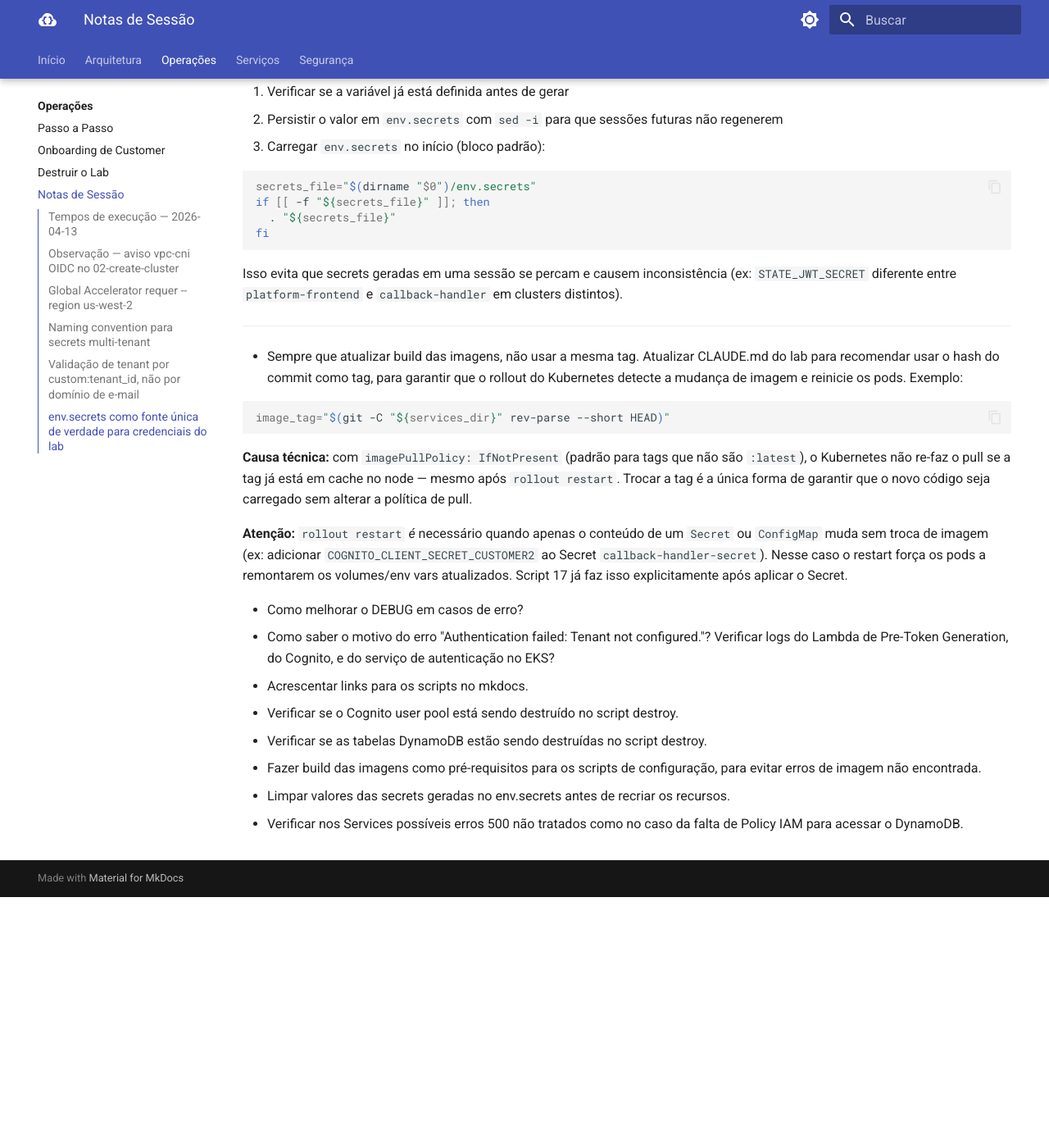
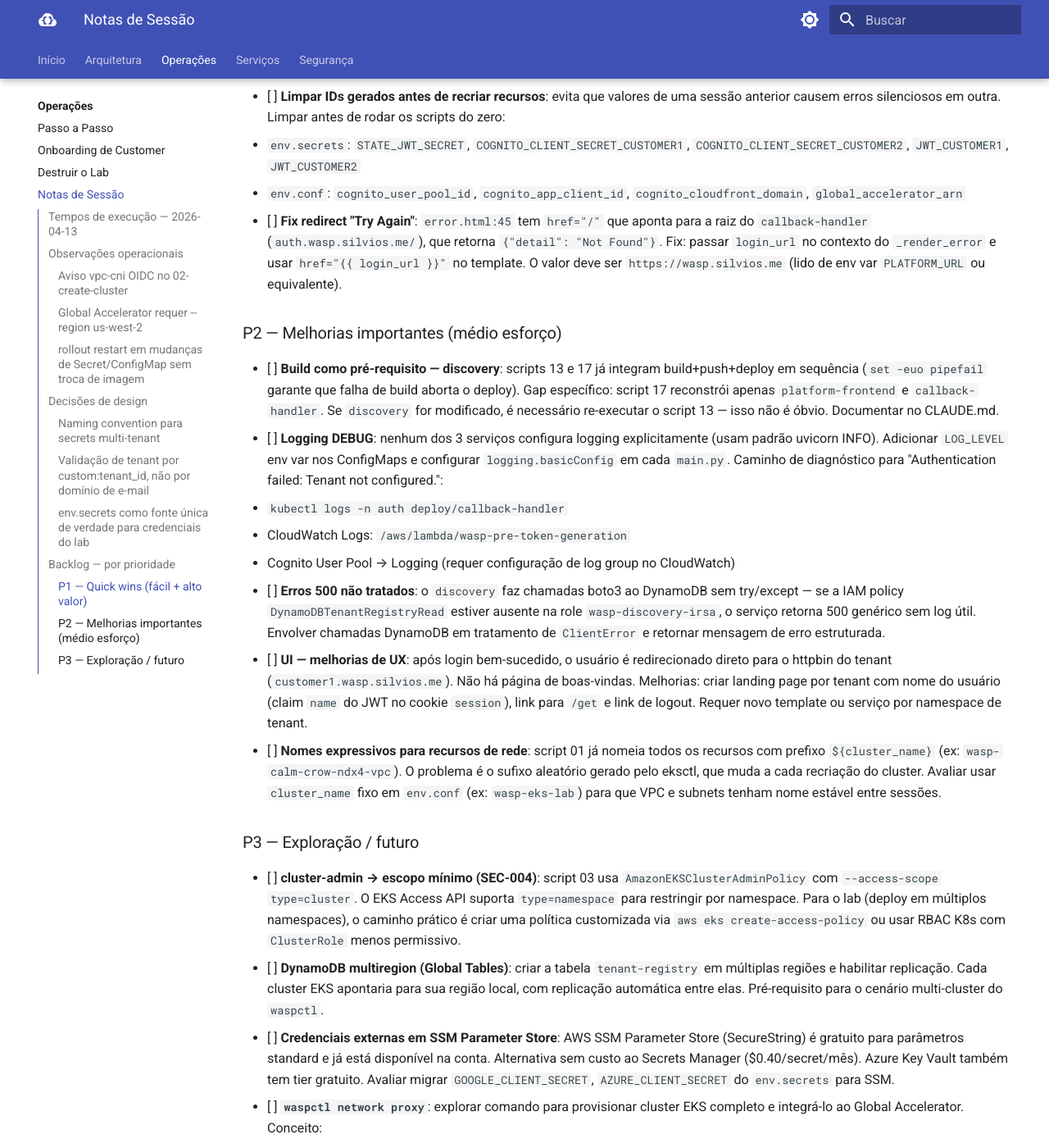
Before and after one commit to smsilva/aws-saas-platform, an MkDocs documentation site: the page built from docs/notes.md, in a window 1280 px wide and 1400 px high, scrolled down 3796 px. Shown: the whole window at 82% size. Built offline with MkDocs 1.6.1 and Material for MkDocs 9.7.7, drawn with Linux system fonts in a browser that asks for light colours; before the commit the page ends 4890 px from its top, so only the background shows below that; some of the changed text lies outside the part shown.

Commit message:
docs(lab/aws/eks/docs/notes.md): enrich backlog with specific technical context
Co-Authored-By: Claude Opus 4.6 <noreply@anthropic.com>

````diff
--- a/docs/notes.md
+++ b/docs/notes.md
@@ -27,7 +27,11 @@
 
 Gargalos: `02-create-cluster` (~15min, dominado pelo CloudFormation do eksctl) e `01-create-vpc` (~3min, aguardando NAT Gateway).
 
-## Observação — aviso vpc-cni OIDC no `02-create-cluster`
+---
+
+## Observações operacionais
+
+### Aviso vpc-cni OIDC no `02-create-cluster`
 
 O eksctl emitiu um aviso durante a criação do cluster:
 
@@ -39,9 +43,7 @@ for "vpc-cni" addon is via pod identity associations
 
 O script `03-configure-access` cria o OIDC provider logo depois e o eksctl atualiza o addon `vpc-cni` com o CloudFormation stack `eksctl-...-addon-vpc-cni` automaticamente. Na prática não causou problema nesta execução. Monitorar se em versões futuras do eksctl o addon `vpc-cni` precisar de intervenção manual.
 
----
-
-## Global Accelerator requer `--region us-west-2`
+### Global Accelerator requer `--region us-west-2`
 
 O serviço AWS Global Accelerator é global e seu endpoint de API é exclusivamente `globalaccelerator.amazonaws.com` — sem sufixo regional. Ao passar `--region us-east-1`, a AWS CLI tenta `globalaccelerator.us-east-1.amazonaws.com`, que não existe, resultando em:
 
@@ -51,52 +53,15 @@ aws: [ERROR]: Could not connect to the endpoint URL: "https://globalaccelerator.
 
 **Correção:** usar `--region us-west-2` em todos os comandos `aws globalaccelerator` (a AWS CLI roteia para o endpoint global a partir dessa região). O script `07b-configure-global-accelerator` foi corrigido.
 
----
+### `rollout restart` em mudanças de Secret/ConfigMap sem troca de imagem
 
-- Lembrar de tentar gerar vpcs, subnets, nat gateways, e internet gateways com nomes mais expressivos, para facilitar a identificação depois.
-
-- Explorar a ideia do waspctl provisionar uma instancia de cluster eks com tudo que ele precisa para receber tráfego e obter informacoes dele para configurar posteriormente com o global accelerator. Talvez possa ser algo como:
-
-```bash
-waspctl network proxy list
-
-NAME      TYPE
-global    global
-regional  regional
-
-waspctl network proxy \
-  --name global \
-  --add--cluster my-cluster-1
-```
-
-- Atualmente concedendo cluster-admin para o usuário atual. Investigar a melhor forma de criar uma Policy e associar ao usuário para limitar os privilégios.
-
-- Testar DynamoDB multiregion (Global). Uma região para cada cluster EKS.
-
-- Obter informações do domínio wasp.silvios.me após configurar o Global Accelerator, para verificar se o CNAME aponta para o endpoint do Global Accelerator. Acrescentar esse passo no final do script `07b-configure-global-accelerator`.
-  - usar dig e nslookup para verificar o CNAME e o endpoint do Global Accelerator.
-
-- Senhas externas: já deixar em um AWS Secret Manager? (Talvez um Azure Key Vault não gera custos para o Lab).
-
-- Aumentar o nível de logging dos serviços para DEBUG, para facilitar a identificação de problemas.
-
-- Quando ocorre erro de logon "Authentication failed: Tenant not configured.", ao clicar em "Try Again" no wasp.silvios.me, deve redirecionar para a página d login novamente. Atualmente redireciona para auth.wasp.silvios.me e mostra:
-
-```json
-{
-"detail": "Not Found"
-}
-```
-
-- Melhorar a interface mostrando que o usuário logou e colocando links para chamar /get que cai no httpbin
-
-- Criar link para logoff
-
-- Criar página de Profile
+Quando apenas o conteúdo de um `Secret` ou `ConfigMap` muda (ex: adicionar `COGNITO_CLIENT_SECRET_CUSTOMER2` ao Secret `callback-handler-secret`), `rollout restart` é necessário para que os pods remontem os volumes/env vars atualizados. Script 17 já faz isso explicitamente após aplicar o Secret.
 
 ---
 
-## Naming convention para secrets multi-tenant
+## Decisões de design
+
+### Naming convention para secrets multi-tenant
 
 Adotar `COGNITO_CLIENT_SECRET_<TENANT_ID em maiúsculas>` (ex: `COGNITO_CLIENT_SECRET_CUSTOMER1`, `COGNITO_CLIENT_SECRET_CUSTOMER2`) em vez de um único `COGNITO_CLIENT_SECRET`.
 
@@ -104,9 +69,7 @@ Adotar `COGNITO_CLIENT_SECRET_<TENANT_ID em maiúsculas>` (ex: `COGNITO_CLIENT_S
 
 **Impacto:** o K8s Secret `callback-handler-secret` no namespace `auth` deve conter uma chave por tenant. Scripts 13 e 17 constroem esse Secret com todas as chaves antes de reiniciar o deployment.
 
----
-
-## Validação de tenant por `custom:tenant_id`, não por domínio de e-mail
+### Validação de tenant por `custom:tenant_id`, não por domínio de e-mail
 
 A primeira implementação do `callback-handler` derivava o tenant a partir do domínio do e-mail do usuário (ex: `@empresa.com` → `customer1`). Isso quebrou com contas Microsoft pessoais (MSA):
 
@@ -124,9 +87,7 @@ def _extract_tenant_id(id_token: str) -> str | None:
 
 **Princípio:** identidade de tenant deve vir de uma fonte autoritativa server-side (Lambda/Cognito), não de dados federados do IdP externo que podem variar ou ser manipulados.
 
----
-
-## env.secrets como fonte única de verdade para credenciais do lab
+### `env.secrets` como fonte única de verdade para credenciais do lab
 
 O arquivo `scripts/env.secrets` concentra todas as credenciais sensíveis. Scripts que geram secrets dinamicamente (ex: `STATE_JWT_SECRET`, `COGNITO_CLIENT_SECRET_*`) devem:
 
@@ -145,27 +106,76 @@ Isso evita que secrets geradas em uma sessão se percam e causem inconsistência
 
 ---
 
-- Sempre que atualizar build das imagens, não usar a mesma tag. Atualizar CLAUDE.md do lab para recomendar usar o hash do commit como tag, para garantir que o rollout do Kubernetes detecte a mudança de imagem e reinicie os pods. Exemplo:
+## Backlog — por prioridade
 
-```bash
-image_tag="$(git -C "${services_dir}" rev-parse --short HEAD)"
-```
+### P1 — Quick wins (fácil + alto valor)
 
-  **Causa técnica:** com `imagePullPolicy: IfNotPresent` (padrão para tags que não são `:latest`), o Kubernetes não re-faz o pull se a tag já está em cache no node — mesmo após `rollout restart`. Trocar a tag é a única forma de garantir que o novo código seja carregado sem alterar a política de pull.
+- [ ] **Completar script destroy**: os recursos abaixo são criados pelos scripts mas não são removidos pelo `destroy`
+  - [ ] Cognito: custom domain `idp.wasp.silvios.me` (deve ser removido antes do User Pool)
+  - [ ] Cognito: User Pool `wasp-platform` (inclui IdPs Google/Microsoft e App Clients)
+  - [ ] Azure DNS: CNAME `idp.wasp.silvios.me` → CloudFront (o destroy remove `*` e `@`, mas não `idp`)
+  - [ ] Lambda: função `wasp-pre-token-generation`
+  - [ ] IAM: role `wasp-pre-token-lambda-role` (com inline policy `DynamoDBTenantRegistry`)
+  - [ ] IAM: role `wasp-discovery-irsa` (com inline policy `DynamoDBTenantRegistryRead`)
+  - [ ] DynamoDB: tabela `tenant-registry`
+- [ ] **Verificar propagação DNS pós Global Accelerator**: o script `07b` já mostra os A records
+  configurados no Azure DNS, mas não confirma resolução real. Acrescentar ao final:
+  `dig +short wasp.silvios.me @8.8.8.8` e comparar com os IPs retornados pelo Global Accelerator.
+- [ ] **Limpar IDs gerados antes de recriar recursos**: evita que valores de uma sessão anterior
+  causem erros silenciosos em outra. Limpar antes de rodar os scripts do zero:
+  - `env.secrets`: `STATE_JWT_SECRET`, `COGNITO_CLIENT_SECRET_CUSTOMER1`, `COGNITO_CLIENT_SECRET_CUSTOMER2`, `JWT_CUSTOMER1`, `JWT_CUSTOMER2`
+  - `env.conf`: `cognito_user_pool_id`, `cognito_app_client_id`, `cognito_cloudfront_domain`, `global_accelerator_arn`
+- [ ] **Fix redirect "Try Again"**: `error.html:45` tem `href="/"` que aponta para a raiz do
+  `callback-handler` (`auth.wasp.silvios.me/`), que retorna `{"detail": "Not Found"}`.
+  Fix: passar `login_url` no contexto do `_render_error` e usar `href="{{ login_url }}"` no template.
+  O valor deve ser `https://wasp.silvios.me` (lido de env var `PLATFORM_URL` ou equivalente).
 
-  **Atenção:** `rollout restart` *é* necessário quando apenas o conteúdo de um `Secret` ou `ConfigMap` muda sem troca de imagem (ex: adicionar `COGNITO_CLIENT_SECRET_CUSTOMER2` ao Secret `callback-handler-secret`). Nesse caso o restart força os pods a remontarem os volumes/env vars atualizados. Script 17 já faz isso explicitamente após aplicar o Secret.
+### P2 — Melhorias importantes (médio esforço)
 
-- Como melhorar o DEBUG em casos de erro?
-  - Como saber o motivo do erro "Authentication failed: Tenant not configured."? Verificar logs do Lambda de Pre-Token Generation, do Cognito, e do serviço de autenticação no EKS?
+- [ ] **Build como pré-requisito — discovery**: scripts 13 e 17 já integram build+push+deploy em
+  sequência (`set -euo pipefail` garante que falha de build aborta o deploy). Gap específico: script
+  17 reconstrói apenas `platform-frontend` e `callback-handler`. Se `discovery` for modificado,
+  é necessário re-executar o script 13 — isso não é óbvio. Documentar no CLAUDE.md.
+- [ ] **Logging DEBUG**: nenhum dos 3 serviços configura logging explicitamente (usam padrão uvicorn INFO).
+  Adicionar `LOG_LEVEL` env var nos ConfigMaps e configurar `logging.basicConfig` em cada `main.py`.
+  Caminho de diagnóstico para "Authentication failed: Tenant not configured.":
+  1. `kubectl logs -n auth deploy/callback-handler`
+  2. CloudWatch Logs: `/aws/lambda/wasp-pre-token-generation`
+  3. Cognito User Pool → Logging (requer configuração de log group no CloudWatch)
+- [ ] **Erros 500 não tratados**: o `discovery` faz chamadas boto3 ao DynamoDB sem try/except — se a
+  IAM policy `DynamoDBTenantRegistryRead` estiver ausente na role `wasp-discovery-irsa`, o serviço
+  retorna 500 genérico sem log útil. Envolver chamadas DynamoDB em tratamento de `ClientError`
+  e retornar mensagem de erro estruturada.
+- [ ] **UI — melhorias de UX**: após login bem-sucedido, o usuário é redirecionado direto para o
+  httpbin do tenant (`customer1.wasp.silvios.me`). Não há página de boas-vindas. Melhorias:
+  criar landing page por tenant com nome do usuário (claim `name` do JWT no cookie `session`),
+  link para `/get` e link de logout. Requer novo template ou serviço por namespace de tenant.
+- [ ] **Nomes expressivos para recursos de rede**: script 01 já nomeia todos os recursos com prefixo
+  `${cluster_name}` (ex: `wasp-calm-crow-ndx4-vpc`). O problema é o sufixo aleatório gerado pelo
+  eksctl, que muda a cada recriação do cluster. Avaliar usar `cluster_name` fixo em `env.conf`
+  (ex: `wasp-eks-lab`) para que VPC e subnets tenham nome estável entre sessões.
 
-- Acrescentar links para os scripts no mkdocs.
+### P3 — Exploração / futuro
 
-- Verificar se o Cognito user pool está sendo destruído no script destroy.
-
-- Verificar se as tabelas DynamoDB estão sendo destruídas no script destroy.
-
-- Fazer build das imagens como pré-requisitos para os scripts de configuração, para evitar erros de imagem não encontrada.
-
-- Limpar valores das secrets geradas no env.secrets antes de recriar os recursos.
-
-- Verificar nos Services possíveis erros 500 não tratados como no caso da falta de Policy IAM para acessar o DynamoDB.
+- [ ] **cluster-admin → escopo mínimo (SEC-004)**: script 03 usa `AmazonEKSClusterAdminPolicy` com
+  `--access-scope type=cluster`. O EKS Access API suporta `type=namespace` para restringir por
+  namespace. Para o lab (deploy em múltiplos namespaces), o caminho prático é criar uma política
+  customizada via `aws eks create-access-policy` ou usar RBAC K8s com `ClusterRole` menos permissivo.
+- [ ] **DynamoDB multiregion (Global Tables)**: criar a tabela `tenant-registry` em múltiplas regiões
+  e habilitar replicação. Cada cluster EKS apontaria para sua região local, com replicação automática
+  entre elas. Pré-requisito para o cenário multi-cluster do `waspctl`.
+- [ ] **Credenciais externas em SSM Parameter Store**: AWS SSM Parameter Store (SecureString) é
+  gratuito para parâmetros standard e já está disponível na conta. Alternativa sem custo ao
+  Secrets Manager ($0.40/secret/mês). Azure Key Vault também tem tier gratuito. Avaliar migrar
+  `GOOGLE_CLIENT_SECRET`, `AZURE_CLIENT_SECRET` do `env.secrets` para SSM.
+- [ ] **`waspctl network proxy`**: explorar comando para provisionar cluster EKS completo e
+  integrá-lo ao Global Accelerator. Conceito:
+  ```
+  waspctl network proxy list          # lista proxies (global, regional)
+  waspctl network proxy \
+    --name global \
+    --add-cluster my-cluster-1        # associa cluster ao proxy global
+  ```
+- [ ] **Links para scripts no mkdocs**: `operacoes/passo-a-passo.md` é o lugar natural para
+  acrescentar links diretos aos scripts em `scripts/`. Atualmente o mkdocs não referencia
+  os arquivos de script.
````
